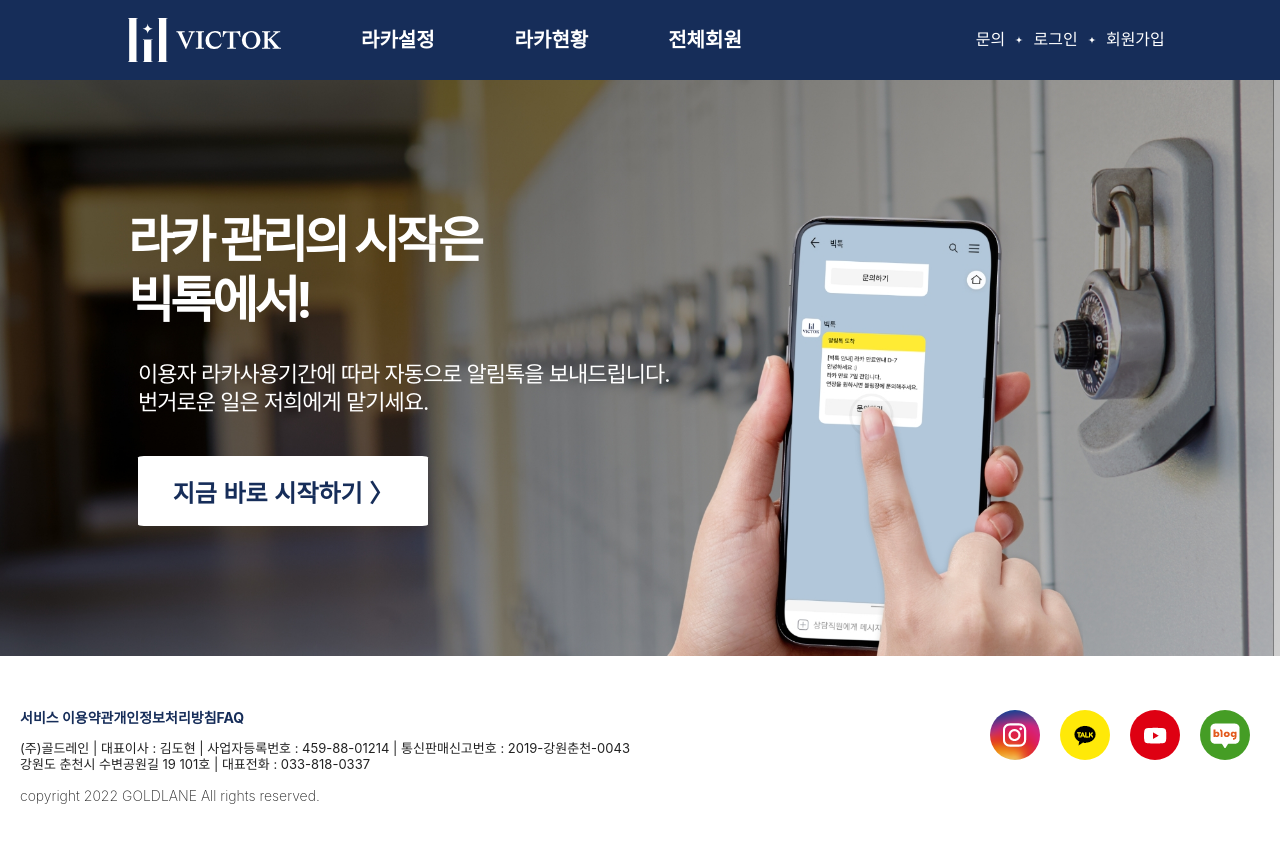
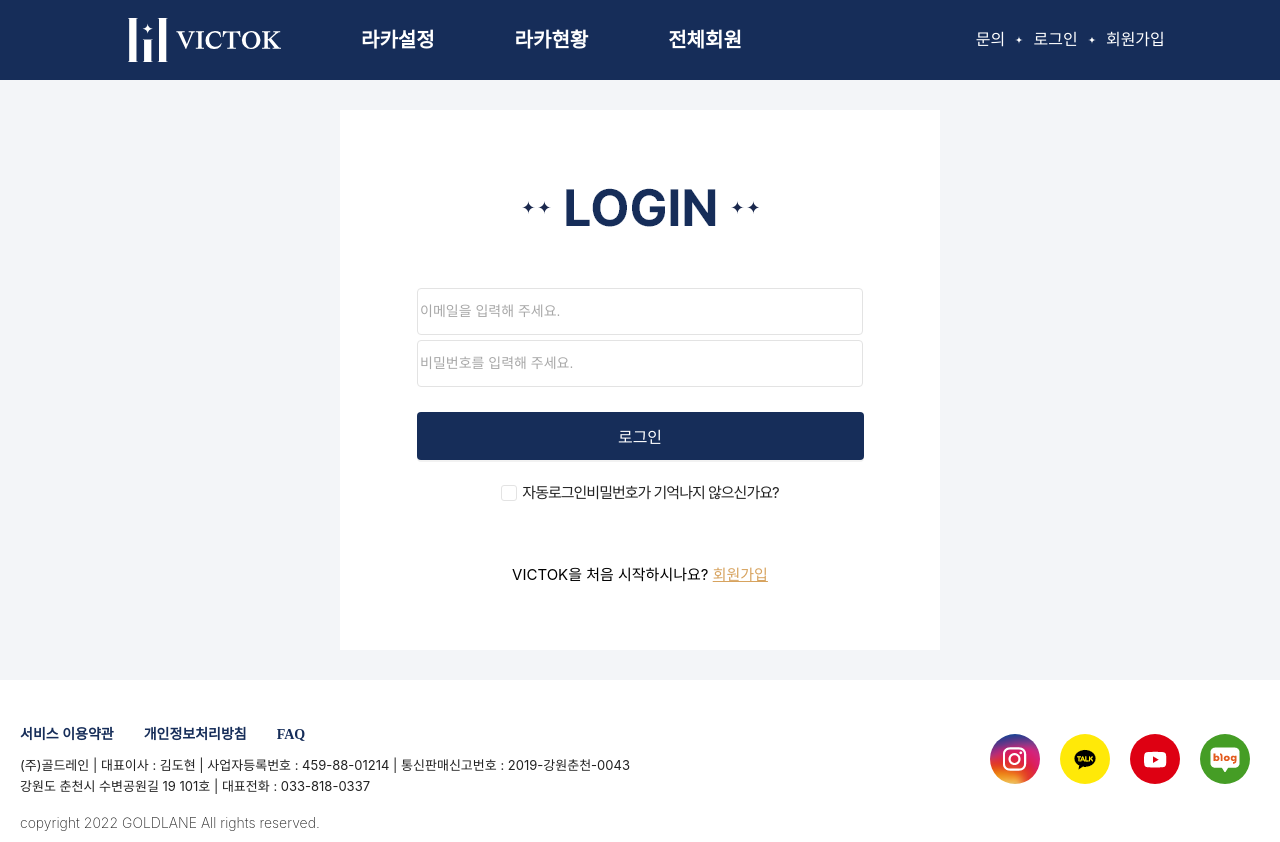
Before and after one commit to tuz22/victok-clone, a React (Create React App) app: page /login in a window 1280 px wide. Before the commit the page ends 818 px from the top, so only its background shows below. Built offline with nearby package versions, Linux system fonts and the light colour scheme.

Commit message:
로그인, 회원가입 페이지 추가

```diff
--- a/package.json
+++ b/package.json
@@ -8,6 +8,7 @@
     "@testing-library/user-event": "13.5.0",
     "react": "^18.2.0",
     "react-dom": "^18.2.0",
+    "react-router-dom": "6.8.1",
     "react-scripts": "5.0.1",
     "web-vitals": "2.1.4"
   },
--- a/src/App.css
+++ b/src/App.css
@@ -27,6 +27,17 @@
 .App-link {
   color: #61dafb;
 } */
+
+header a {
+  text-align: left;
+  word-break: keep-all;
+  font: normal normal normal 16px/22px Pretendard;
+  letter-spacing: 0px;
+  color: #FFFFFF;
+  opacity: 3;
+}
+
+/* header */
 .header {
   display: flex;
   background: #162D59 0% 0% no-repeat padding-box;
@@ -39,7 +50,7 @@
   width: 1920px;
   height: 80px;
   margin-left: 10%;
-  opacity: 1;
+  opacity: 3;
 }
 .header-logo {
   top: 17px;
@@ -49,7 +60,7 @@
   text-indent: -1000em;
   margin-right: 40px;
   background: transparent url('./assets/logo.svg') 0% 0% no-repeat padding-box;
-  opacity: 1;
+  opacity: 3;
 }
 .main-nav {
   display: flex;
@@ -63,26 +74,8 @@
   font: normal normal 600 20px/24px Pretendard;
   letter-spacing: 0px;
   color: #FFFFFF;
-  opacity: 1;
+  opacity: 3;
   margin: 0 40px;
-}
-.locker-btn-set {
-  /* top: 27px;
-  left: 617px;
-  width: 69px;
-  height: 24px; */
-}
-.locker-btn-status {
-  /* top: 27px;
-  left: 759px;
-  width: 69px;
-  height: 24px; */
-}
-.locker-btn-allMember {
-  /* top: 27px;
-  left: 901px;
-  width: 74px;
-  height: 24px; */
 }
 .sub-nav {
   display: flex;
@@ -97,67 +90,13 @@
   font: normal normal normal 16px/22px Pretendard;
   letter-spacing: 0px;
   color: #FFFFFF;
-  opacity: 1;
+  opacity: 3;
 }
 .sub-dia {
   margin: 10px;
 }
-.main-banner {
-  display: flex;
-}
-.main-banner-img {
-  top: 0px;
-  left: 0px;
-  width: 2000px;
-  /* height: 900px; */
-  display: flex;
-  align-items: center;
-  background: url('./assets/img/bg.jpg');
-  background-size: cover;
-  aspect-ratio: 20 / 9;
-  opacity: 1;
-}
-.main-banner-img article {
-  display: flex;
-  flex-direction: column;
-  justify-content: center;
-  margin-left: 10%;
-}
-.main-banner-img article > h1 {
-  top: 283px;
-  left: 360px;
-  width: 443px;
-  text-align: left;
-  font-size: 50px;
-  letter-spacing: -4px;
-  color: #FFFFFF;
-  opacity: 1;
-}
-.main-banner-p {
-  letter-spacing: var(--unnamed-character-spacing-0);
-  font-size: 22px;
-  text-align: left;
-  letter-spacing: -1px;
-  line-height: 28px;
-  margin-top: 30px;
-  margin-left: 10px;
-  color: #FFFFFF;
-  opacity: 1;
-}
-.main-btn {
-  width: 290px;
-  height: 70px;
-  border-radius: 2%;
-  background: white;
-  color: #162D59;
-  font-size: 24px;
-  font-weight: 600;
-  margin-top: 40px;
-  opacity: 1;
-}
-.main-btn:hover {
-  background: #F3F5F8;
-}
+
+/* footer */
 footer {
   display: flex;
   flex-direction: row;
@@ -169,7 +108,10 @@ footer {
   height: 162px;
   background: #FFFFFF 0% 0% no-repeat padding-box;
   padding: 30px 20px;
-  opacity: 1;
+  opacity: 3;
+}
+footer a {
+  color: #162D59;
 }
 .footer-p {
   margin-top: 40px;
@@ -181,11 +123,17 @@ footer {
   color: #162D59;
   margin-bottom: 15px;
 }
+.footer-p > ul > li {
+  margin-right: 30px;
+}
 .footer-p > article {
   display: flex;
   flex-direction: column;
   color: rgb(34, 34, 34);
   font-size: 13px;
+}
+.footer-p p {
+  margin-bottom: 5px;
 }
 .copyright {
   font-size: 14px;
--- a/src/App.js
+++ b/src/App.js
@@ -1,15 +1,27 @@
-// import logo from './assets/logo.svg'
 import './default.css';
 import './App.css';
 import Header from './components/header';
 import Footer from './components/footer';
 import Banner from './components/banner';
+import Login from './pages/login';
+import Register from './pages/register';
+import { Route, Routes } from 'react-router-dom';
 
 function App() {
   return (
     <div className='App'>
       <Header />
-      <Banner />
+      <Routes>
+        <Route exact path='/' element={
+          <Banner />
+        }/>
+        <Route path='/login' element={
+          <Login />
+        }/>
+        <Route path='/register' element={
+          <Register />
+        }/>
+      </Routes>
       <Footer />
     </div>
   );
--- a/src/components/banner.js
+++ b/src/components/banner.js
@@ -1,7 +1,7 @@
+import './../style/banner.css'
 
 function Banner() {
-  return(
-    <section>
+  return (
     <div className='main-banner'>
       <div className='main-banner-img'>
         <article>
@@ -15,7 +15,6 @@ function Banner() {
         </article>
       </div>
     </div>
-      </section>
   )
 }
 export default Banner;
--- a/src/components/footer.js
+++ b/src/components/footer.js
@@ -5,13 +5,19 @@ import youtube from './../assets/icons/icon-youtube.png'
 import blog from './../assets/icons/icon-blog.png'
 
 function Footer() {
-  return(
+  return (
     <footer>
         <div className='footer-p'>
           <ul>
-            <li>서비스 이용약관</li>
-            <li>개인정보처리방침</li>
-            <li>FAQ</li>
+            <li>
+              <a href='https://victok.notion.site/e8bb0ea024934aadb052205673d484f2'>서비스 이용약관</a>
+            </li>
+            <li>
+              <a href='https://victok.notion.site/36e0eaba20614ae9a2e09723dc797060'>개인정보처리방침</a>
+            </li>
+            <li>
+              <a href='https://victok.notion.site/91f3beb8dd5d4bef8d640d7442a0a8fe?v=473c48e72b0b4a079c14e0f4a98dd317'>FAQ</a>
+            </li>
           </ul>
           <article>
             <p>(주)골드레인 | 대표이사 : 김도현 | 사업자등록번호 : 459-88-01214 | 통신판매신고번호 : 2019-강원춘천-0043</p>
@@ -22,11 +28,25 @@ function Footer() {
         <div className='footer-sns'>
           <ul>
             <li>
-              <a href='https://www.instagram.com/victok_v/' target='_blank'>
-              <img src={instagram} className='sns-icon' alt=''/></a></li>
-            <li><a href='https://pf.kakao.com/_Afxdxfb' target='_blank'><img src={kakaotalk} className='sns-icon' alt=''/></a></li>
-            <li><a href='https://www.youtube.com/channel/UCU0DHWyc790ANpg9UbF83Ag?themeRefresh=1' target='_blank'><img src={youtube} className='sns-icon' alt=''/></a></li>
-            <li><a href='https://blog.naver.com/victok2022' target='_blank'><img src={blog} className='sns-icon' alt=''/></a></li>
+              <a href='https://www.instagram.com/victok_v/' target='_blank' rel='noopener noreferrer'>
+                <img src={instagram} className='sns-icon' alt=''/>
+              </a>
+            </li>
+            <li>
+              <a href='https://pf.kakao.com/_Afxdxfb' target='_blank' rel='noopener noreferrer'>
+                <img src={kakaotalk} className='sns-icon' alt=''/>
+              </a>
+            </li>
+            <li>
+              <a href='https://www.youtube.com/channel/UCU0DHWyc790ANpg9UbF83Ag?themeRefresh=1' target='_blank' rel='noopener noreferrer'>
+                <img src={youtube} className='sns-icon' alt=''/>
+              </a>
+            </li>
+            <li>
+              <a href='https://blog.naver.com/victok2022' target='_blank' rel='noopener noreferrer'>
+                <img src={blog} className='sns-icon' alt=''/>
+              </a>
+            </li>
           </ul>
         </div>
       </footer>
--- a/src/index.js
+++ b/src/index.js
@@ -3,15 +3,15 @@ import ReactDOM from 'react-dom/client';
 import './index.css';
 import App from './App';
 import reportWebVitals from './reportWebVitals';
+import { BrowserRouter } from 'react-router-dom';
 
 const root = ReactDOM.createRoot(document.getElementById('root'));
 root.render(
   <React.StrictMode>
-    <App />
+    <BrowserRouter>
+      <App />
+    </BrowserRouter>
   </React.StrictMode>
 );
 
-// If you want to start measuring performance in your app, pass a function
-// to log results (for example: reportWebVitals(console.log))
-// or send to an analytics endpoint. Learn more: https://bit.ly/CRA-vitals
 reportWebVitals();
--- /dev/null
+++ b/src/pages/login.js
@@ -0,0 +1,30 @@
+import { Link } from 'react-router-dom';
+import './../style/login.css'
+
+function Login() {
+  return (
+    <section>
+      <div className='login-form'>
+        <p className='login-img'>로그인</p>
+        <div className='input-form'>
+          <div className='check-input'>
+            <input placeholder='이메일을 입력해 주세요.'/>
+            <input placeholder='비밀번호를 입력해 주세요.'/>
+            <button>로그인</button>
+          </div>
+          <div className='check-pw'>
+            <ul>
+              <li>
+                <input type='checkbox' id='autoLogin'/>
+                <label for='autoLogin'/>자동로그인
+              </li>
+              <li>비밀번호가 기억나지 않으신가요?</li>
+            </ul>
+          </div>
+        </div>
+        <p className='check-register'>VICTOK을 처음 시작하시나요? <Link to='/register'>회원가입</Link></p>
+      </div>
+    </section>
+  )
+}
+export default Login;
--- /dev/null
+++ b/src/pages/register.js
@@ -0,0 +1,31 @@
+import './../style/register.css'
+
+function Register() {
+  return (
+    <section>
+      <div className='register-form'>
+        <h2>회원가입</h2>
+        <div className='input-form'>
+          <article>
+            <h3>이메일</h3>
+            <input placeholder='이메일을 입력해주세요.'/>
+          </article>
+          <article>
+            <h3>비밀번호</h3>
+            <input placeholder='비밀번호를 입력해주세요.'/>
+            <div className='condition pw-condition'>
+              <ul>
+                <li>ㆍ최소 8글자</li>
+                <li>ㆍ영어 대문자 또는 소문자, 숫자, 특수문자 최소 1자씩 조합</li>
+              </ul>
+            </div>
+            <h3>비밀번호 확인</h3>
+            <input className='pw-check' placeholder='비밀번호 확인을 입력해주세요.'/>
+          </article>
+          <button>회원가입</button>
+        </div>
+      </div>
+    </section>
+  )
+}
+export default Register;
--- /dev/null
+++ b/src/style/banner.css
@@ -0,0 +1,59 @@
+.main-banner {
+  display: flex;
+}
+.main-banner-img {
+  top: 0px;
+  left: 0px;
+  /* width: 2000px; */
+  /* width: 1920px; */
+  /* width: 100vw; */
+  /* height: 900px; */
+  display: flex;
+  flex: 1 1 0%;
+  align-items: center;
+  background: url('./../assets/img/bg.jpg');
+  background-size: cover;
+  aspect-ratio: 20 / 9;
+  opacity: 1;
+}
+.main-banner-img article {
+  display: flex;
+  flex-direction: column;
+  justify-content: center;
+  margin-left: 10%;
+}
+.main-banner-img article > h1 {
+  top: 283px;
+  left: 360px;
+  width: 443px;
+  text-align: left;
+  font-size: 50px;
+  letter-spacing: -4px;
+  color: #FFFFFF;
+  opacity: 1;
+}
+.main-banner-p {
+  letter-spacing: var(--unnamed-character-spacing-0);
+  font-size: 22px;
+  text-align: left;
+  letter-spacing: 0px;
+  line-height: 33px;
+  margin-top: 30px;
+  margin-left: 10px;
+  color: #FFFFFF;
+  opacity: 1;
+}
+.main-btn {
+  width: 290px;
+  height: 70px;
+  border-radius: 2%;
+  background: white;
+  color: #162D59;
+  font-size: 24px;
+  font-weight: 600;
+  margin-top: 40px;
+  opacity: 1;
+}
+.main-btn:hover {
+  background: #F3F5F8;
+}
--- /dev/null
+++ b/src/style/login.css
@@ -0,0 +1,125 @@
+section {
+  top: 0px;
+  left: 0px;
+  /* width: 1920px; */
+  height: 75vh;
+  /* height: 969px; */
+  background: #F3F5F8;
+  display: flex;
+  justify-content: center;
+  align-items: center;
+}
+.login-form {
+  top: 156px;
+  left: 660px;
+  width: 600px;
+  height: 540px;
+  background: #FFFFFF;
+  display: flex;
+  flex-direction: column;
+  justify-content: center;
+  align-items: center;
+}
+.login-img {
+  /* width: auto; */
+  width: 237px;
+  height: 61px;
+  background: transparent url('./../assets/img/login.png') 0% 0% no-repeat padding-box;
+  text-indent: -1000em;
+  margin-bottom: 50px;
+}
+.input-form {
+  display: flex;
+  flex-direction: column;
+  /* align-items: center; */
+}
+.check-input {
+  display: contents;
+}
+.check-input input {
+  top: 359px;
+  left: 740px;
+  width: 440px;
+  height: 43px;
+  margin-bottom: 5px;
+  font-size: 14px;
+  background: #FFFFFF 0% 0% no-repeat padding-box;
+  border: 1px solid #E3E3E3;
+  border-radius: 4px;
+  opacity: 1;
+}
+input::placeholder {
+  color: #A8A8A8;
+}
+input:hover {
+  border-color: #2a4166;
+  border-right-width: 1px!important;
+}
+input:focus {
+  border-color: #2a4166;
+  border-right-width: 1px!important;
+  box-shadow: 0 0 0 2px rgb(22 45 89 / 20%);
+  outline: 0;
+}
+button {
+  top: 475px;
+  left: 740px;
+  width: 447px;
+  height: 48px;
+  color: #FFFFFF;
+  background: #162d59;
+  border-color: #162d59;
+  box-shadow: 0 2px 0 rgb(0 0 0 / 5%);
+  /* background: transparent url('img/Rectangle 706 copy 3.png') 0% 0% no-repeat padding-box; */
+  border-radius: 4px;
+  font-size: 16px;
+  margin-top: 20px;
+  opacity: 1;
+}
+button:hover {
+  background: #2a4166;
+}
+.check-pw ul {
+  display: flex;
+  justify-content: space-between;
+  font-size: 15px;
+  letter-spacing: -1px;
+  color: rgb(34, 34, 34);
+  margin: 24px 0;
+}
+.check-pw li {
+  display: flex;
+  align-items: center;
+}
+.check-register {
+  font-size: 15px;
+  margin-top: 40px;
+}
+.check-register a {
+  text-decoration: #D7A35F underline;
+  color: #D7A35F;
+}
+input[type='checkbox'] {
+  display: none;
+}
+input[type='checkbox'] + label {
+  display: inline-block;
+  position: relative;
+  width: 16px;
+  height: 16px;
+  background: #FFFFFF 0% 0% no-repeat padding-box;
+  border: 1px solid #E3E3E3;
+  border-radius: 3px;
+  margin-right: 5px;
+}
+input[type='checkbox']:checked + label::after {
+  content: '✔';
+  font-size: 12px;
+  width: 16px;
+  height: 16px;
+  border-radius: 3px;
+  background: #162d59;
+  color: #FFFFFF;
+  text-align: center;
+  position: absolute;
+}
--- /dev/null
+++ b/src/style/register.css
@@ -0,0 +1,80 @@
+section {
+  top: 0px;
+  left: 0px;
+  /* width: 1920px; */
+  height: 75vh;
+  /* height: 969px; */
+  background: #F3F5F8;
+  display: flex;
+  justify-content: center;
+  /* align-items: center; */
+}
+.register-form {
+  top: 156px;
+  left: 660px;
+  width: 600px;
+  height: 540px;
+  background: #FFFFFF;
+  display: flex;
+  flex-direction: column;
+  justify-content: center;
+  /* align-items: center; */
+}
+.register-form h2 {
+  width: 100%;
+  font-size: 23px;
+  font-weight: bold;
+  text-align: left;
+  padding: 30px 80px;
+}
+.register-form input {
+  width: 410px;
+  height: 30px;
+  background: #FFFFFF 0% 0% no-repeat padding-box;
+  border: 1px solid #E3E3E3;
+  border-radius: 2px;
+  padding: 0 15px;
+  margin-bottom: 3px;
+  font-size: 14px;
+  transition: all .3s;
+  opacity: 1;
+}
+.register-form h3 {
+  margin-top: 30px;
+}
+.input-form {
+  display: flex;
+  align-items: center;
+}
+.register-form h3 {
+  font-size: 14px;
+  margin-bottom: 10px;
+}
+.register-form h3::before {
+  width: 10px;
+  height: 10px;
+  content: '*';
+  color: #ff4d4f;
+  font-size: 14px;
+  margin-right: 4px;
+}
+input::placeholder {
+  color: #A8A8A8;
+  font-size: 14px;
+}
+input:hover {
+  border-color: #2a4166;
+  border-right-width: 1px!important;
+}
+input:focus {
+  border-color: #2a4166;
+  border-right-width: 1px!important;
+  box-shadow: 0 0 0 2px rgb(22 45 89 / 20%);
+  outline: 0;
+}
+.condition {
+  font-size: 14px;
+}
+.pw-condition li {
+  color: #162D59;
+}
```
Also changed, not shown: src/components/header.js (+11 -6 lines), src/assets/img/login.png (added), 1 other file (tests, documents, lock files or other folders). Lines whose indentation alone changed are shown as unchanged.
